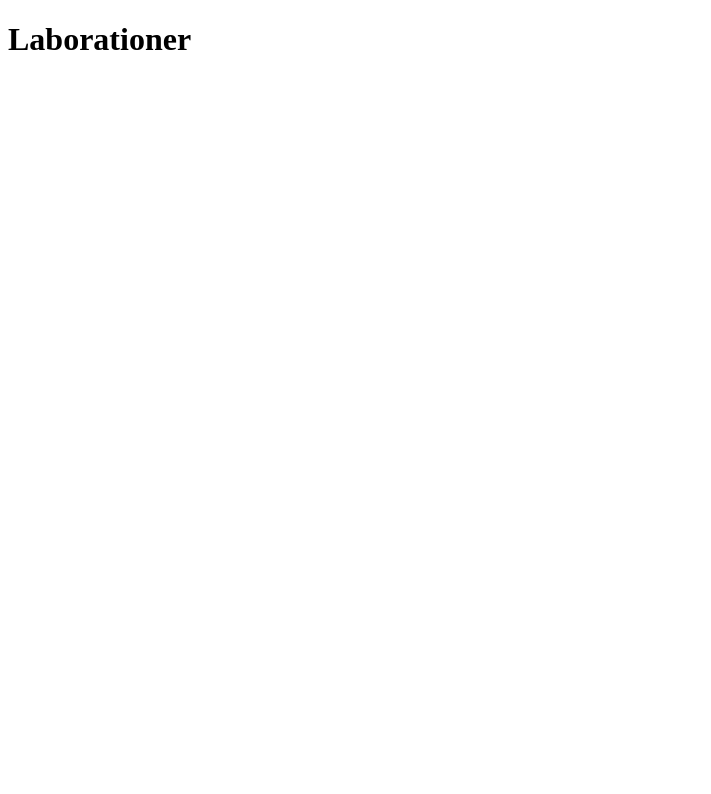
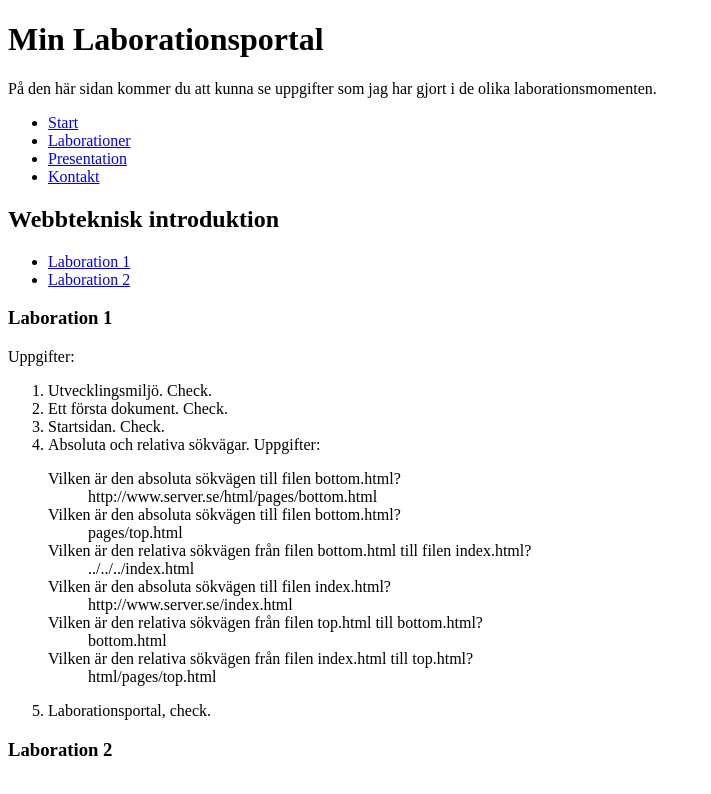
Before and after one commit to ps222nq/1IK415_ps222nq_laborationer, a plain HTML site: page pages/laborationer.html in a window 1280 px wide. Shown: the whole page, without its empty margins (0-711 px from the left). Drawn offline with Linux system fonts and the light colour scheme.

Commit message:
Update laborationer.html

```diff
--- a/pages/laborationer.html
+++ b/pages/laborationer.html
@@ -1,11 +1,68 @@
 <!DOCTYPE html>
 <html>
 <head>
-<title>Laborationer</title>
-<meta charset="utf-8">
+	<title>Laborationer</title>
+	<meta charset="utf-8">
 </head>
+
 <body>
-<h1>Laborationer</h1>
+
+<h1>Min Laborationsportal</h1>
+
+<p>På den här sidan kommer du att kunna se uppgifter som jag har gjort i de olika laborationsmomenten.</p>
+<nav>
+<ul>
+	<li><a href="../index.html">Start</a></li>
+	<li><a href="laborationer.html">Laborationer</a></li>
+	<li><a href="presentation.html">Presentation</a></li>
+	<li><a href="kontakt.html">Kontakt</a></li>
+</ul>
+</nav>
+
+<h2>Webbteknisk introduktion</h2>
+
+<nav>
+<ul>
+	<li><a href="#laboration1">Laboration 1</a></li>
+	<li><a href="#laboration2">Laboration 2</a></li>
+</ul>
+</nav>
+
+<h3><a name="laboration1">Laboration 1</a></h3>
+
+<p>
+Uppgifter:
+<ol>
+	<li>Utvecklingsmiljö. Check.</li>
+	<li>Ett första dokument. Check.</li>
+	<li>Startsidan. Check.</li>
+	<li>Absoluta och relativa sökvägar. Uppgifter:
+		<dl>
+			<dt>Vilken är den absoluta sökvägen till filen bottom.html?</dt>
+			<dd>http://www.server.se/html/pages/bottom.html</dd>
+
+			<dt>Vilken är den absoluta sökvägen till filen bottom.html?</dt>
+			<dd>pages/top.html</dd>
+
+			<dt>Vilken är den relativa sökvägen från filen bottom.html till filen index.html?</dt>
+			<dd>../../../index.html</dd>
+
+			<dt>Vilken är den absoluta sökvägen till filen index.html?</dt>
+			<dd>http://www.server.se/index.html</dd>
+
+			<dt>Vilken är den relativa sökvägen från filen top.html till bottom.html?</dt>
+			<dd>bottom.html</dd>
+
+			<dt>Vilken är den relativa sökvägen från filen index.html till top.html?</dt>
+			<dd>html/pages/top.html</dd>
+
+		</dl>
+	</li>
+	<li>Laborationsportal, check.</li>
+</ol>
+</p>
+
+<h3><a name="laboration2">Laboration 2</a></h3>
 
 </body>
 </html>
```
